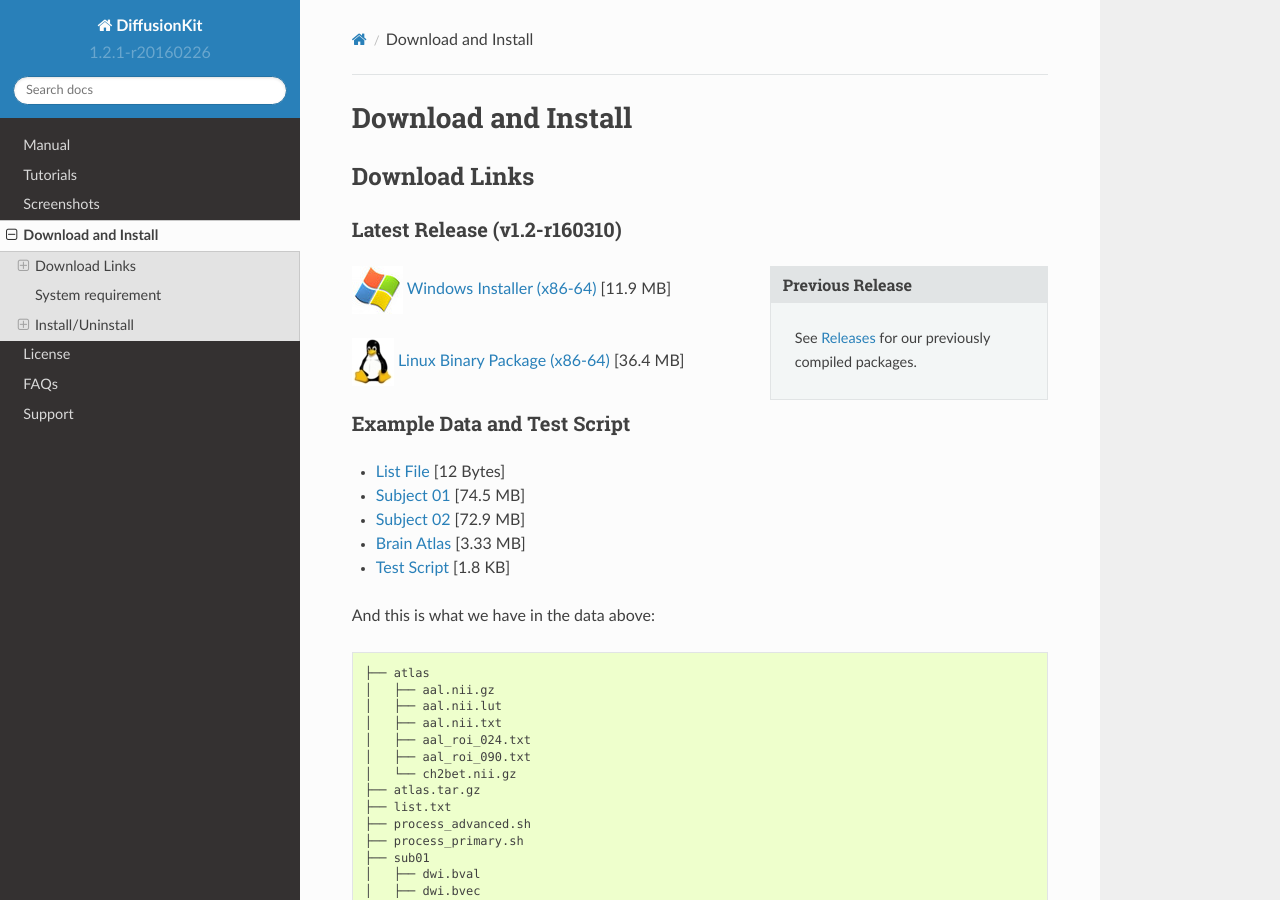
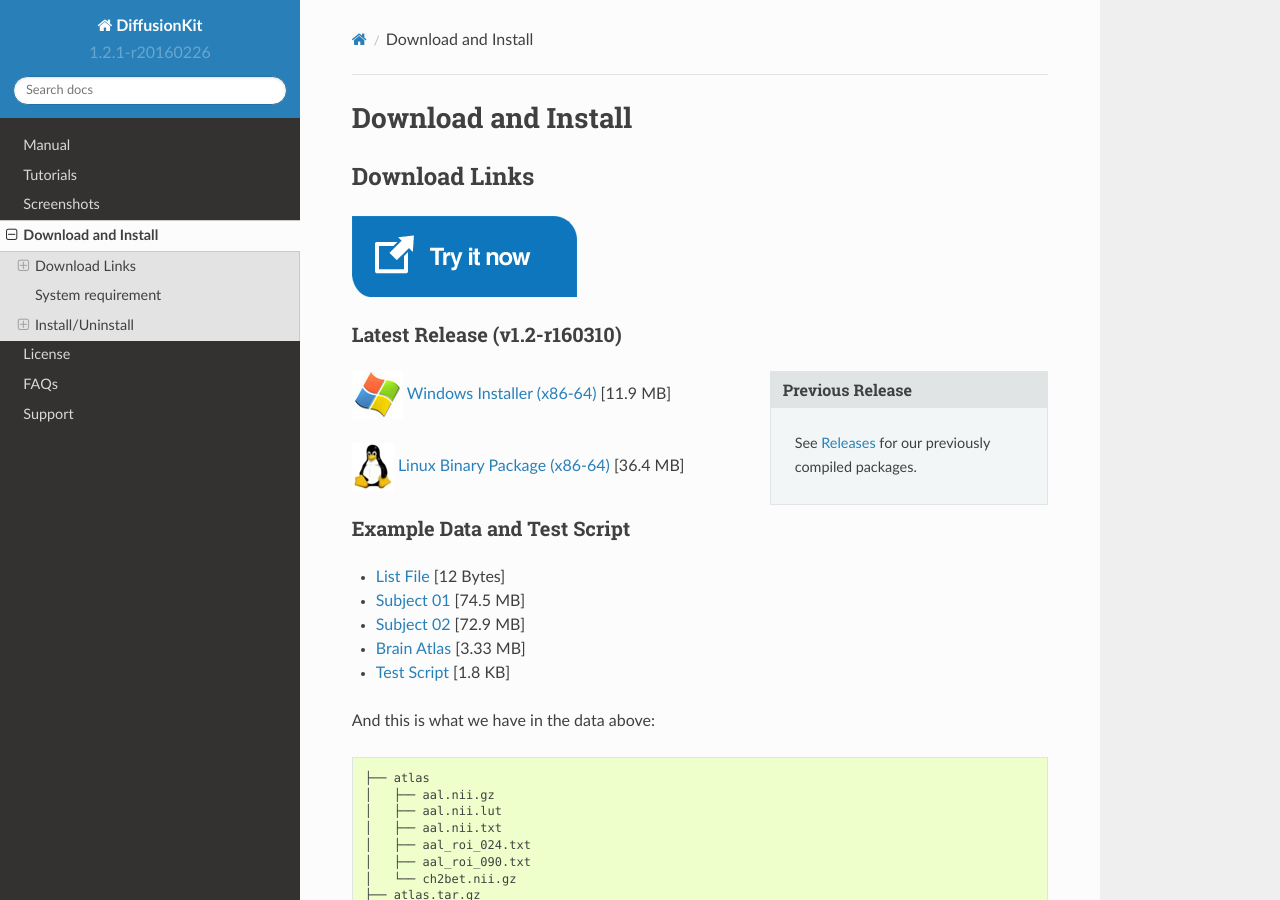
Before and after one commit to brainnetome/diffusionkit, a Sphinx documentation site: the page built from source/download.rst, in a window 1280 px wide and 900 px high. Built offline with Sphinx 7.4.7 and the Read the Docs theme 2.0.0, drawn with Linux system fonts in a browser that asks for light colours.

Commit message:
add try it now button;

```diff
--- a/source/download.rst
+++ b/source/download.rst
@@ -9,6 +9,9 @@
 
 Download Links
 ==============
+
+.. image:: images/try_now_sidebar.png
+  :target: http://diffusion.brainnetome.org/en/latest/_static/test-diffusionkit.sh
 
 .. |winlogo| image:: images/winlogo.png
 .. |rellogo| image:: images/rellogo.png
```
Also changed, not shown: source/images/try_now_sidebar.png (added), 1 other file.
